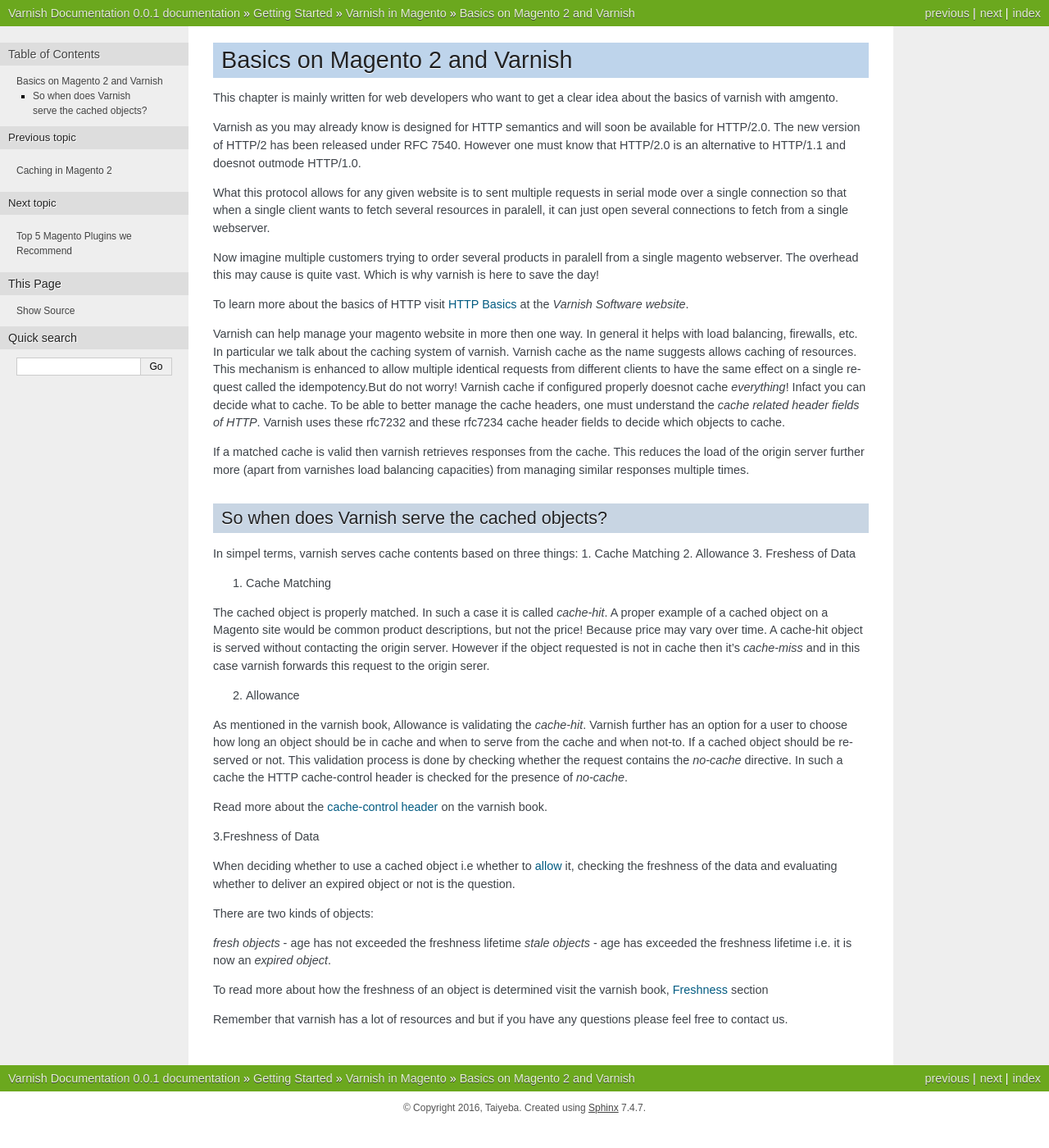
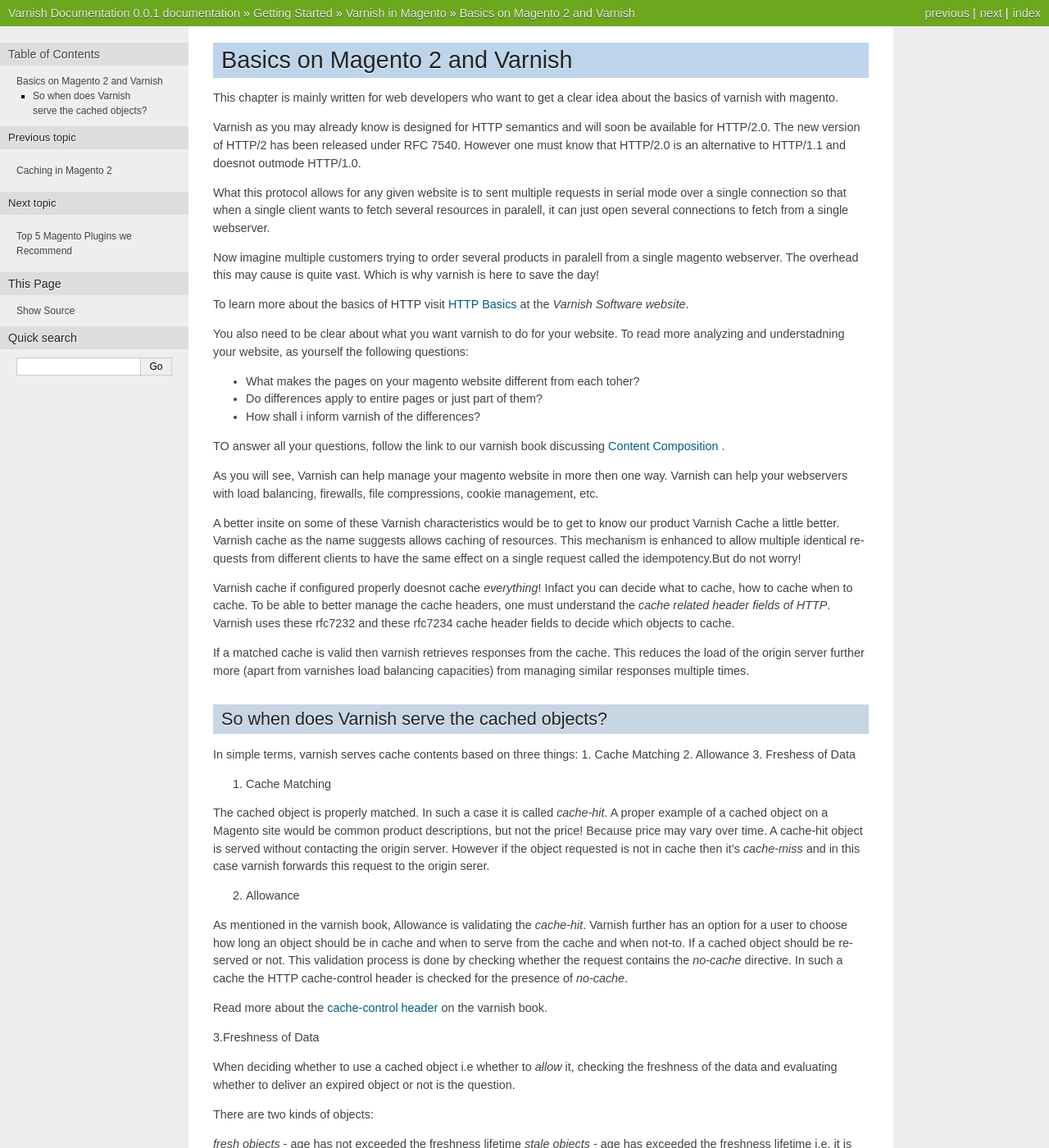
Before and after one commit to varnish/varnish-wiki, a Sphinx documentation site: the page built from source/magento/magento2_varnish_basics.rst, in a window 1280 px wide and 1400 px high. Shown: the whole window at 82% size. Built offline with Sphinx 7.4.7, drawn with Linux system fonts in a browser that asks for light colours; pages that are not in the unit, such as notebooks, are missing from menus; some of the changed text lies outside the part shown.

Commit message:
Magento and Caching contents added

```diff
--- a/source/intro/index.rst
+++ b/source/intro/index.rst
@@ -44,6 +44,9 @@
 **Varnish 5 Coming Soon!**
 --------------------------
 
+Just want to test your already varnish-cached website?
+Check out this article on `Smash Magazine`_ by one of our own.
+
 
 Licence and origin
 ~~~~~~~~~~~~~~~~~~
--- a/source/magento/magento2_varnish_basics.rst
+++ b/source/magento/magento2_varnish_basics.rst
@@ -4,7 +4,7 @@
 -------------------------------
 
 This chapter is mainly written for web developers who want to get a clear idea
-about the basics of varnish with amgento.
+about the basics of varnish with magento.
 
 Varnish as you may already know is designed for HTTP semantics and will soon be
 available for HTTP/2.0. The new version of HTTP/2 has been released under RFC 7540.
@@ -22,26 +22,40 @@
 
 To learn more about the basics of HTTP visit `HTTP Basics`_ at the `Varnish Software website`.
 
-Varnish can help manage your magento website in more then one way.
-In general it helps with load balancing, firewalls, etc.
-In particular we talk about the caching system of varnish.
-Varnish cache as the name suggests allows caching of resources. This mechanism is
-enhanced to allow multiple identical requests from different clients to have the
+You also need to be clear about what you want varnish to do for your website.
+To read more analyzing and understadning your website, as yourself the following questions:
+
+- What makes the pages on your magento website different from each toher?
+- Do differences apply to entire pages or just part of them?
+- How shall i inform varnish of the differences?
+
+TO answer all your questions, follow the link to our varnish book discussing
+`Content Composition`_ .
+
+As you will see, Varnish can help manage your magento website in more then one way.
+Varnish can help your webservers with load balancing, firewalls, file compressions,
+cookie management, etc.
+
+A better insite on some of these Varnish characteristics would be to get to know
+our product Varnish Cache a little better. Varnish cache as the name suggests
+allows caching of resources. This mechanism is enhanced to allow multiple
+identical requests from different clients to have the
 same effect on a single request called the idempotency.But do not worry!
+
 Varnish cache if configured properly doesnot cache `everything`! Infact you can
-decide what to cache. To be able to better manage the cache headers,
-one must understand the `cache related header fields of HTTP`.
-Varnish uses these rfc7232 and these  rfc7234 cache header fields to decide which objects to cache.
+decide what to cache, how to cache when to cache. To be able to better manage
+the cache headers, one must understand the `cache related header fields of HTTP`.
+Varnish uses these rfc7232 and these rfc7234 cache header fields to decide which
+objects to cache.
 
 If a matched cache is valid then varnish retrieves responses from the cache.
 This reduces the load of the origin server further more (apart from varnishes
-load balancing capacities)
-from managing similar responses multiple times.
+load balancing capacities) from managing similar responses multiple times.
 
 So when does Varnish serve the cached objects?
 ##############################################
 
-In simpel terms, varnish serves cache contents based on three things:
+In simple terms, varnish serves cache contents based on three things:
 1. Cache Matching
 2. Allowance
 3. Freshess of Data
@@ -70,25 +84,33 @@
 Read more about the `cache-control header`_ on the varnish book.
 
 
-
-
 3.Freshness of Data
 
-When deciding whether to use a cached object i.e whether to `allow <allowance>`_
+When deciding whether to use a cached object i.e whether to `allow`
 it, checking the freshness of the data and evaluating whether to deliver an
 expired object or not is the question.
 
 There are two kinds of objects:
 
 `fresh objects` - age has not exceeded the freshness lifetime
-`stale objects` - age has exceeded the freshness lifetime i.e. it is now an `expired object`.
+`stale objects` - age has exceeded the freshness lifetime i.e. it is now an
+`expired object`.
 
-To read more about how the freshness of an object is determined visit the varnish book, `Freshness`_ section
+To read more about how the freshness of an object is determined visit the
+varnish book, `Freshness`_ section.
 
-Remember that varnish has a lot of resources and but if you have any questions please feel free to contact us.
+Now let's move on to understanding the Caching system in
+:ref: `Magento 2 <magento2_ce>`.
+Remember that varnish has a lot of resources and but if you have any questions
+please feel free to contact us.
 
 
 .. _`HTTP Basics`: http://book.varnish-software.com/4.0/chapters/HTTP.html#resources-and-representations
 .. _`cache related header fields of HTTP`: http://book.varnish-software.com/4.0/chapters/HTTP.html#cache-related-headers-fields
 .. _`Freshness`: http://book.varnish-software.com/4.0/chapters/HTTP.html#freshness
 .. _`cache-control header`: http://book.varnish-software.com/4.0/chapters/HTTP.html#cache-control
+.. _`Content Composition`: http://book.varnish-software.com/4.0/chapters/Content_Composition.html
+
+
+.. toctree::
+  magento2_ce
```
Also changed, not shown: other parts of source/intro/index.rst (+1 -0 lines), source/magento/install_varnish.rst (+6 -2 lines), source/magento/magento2_ce.rst (+103 -2 lines), 2 other files.
